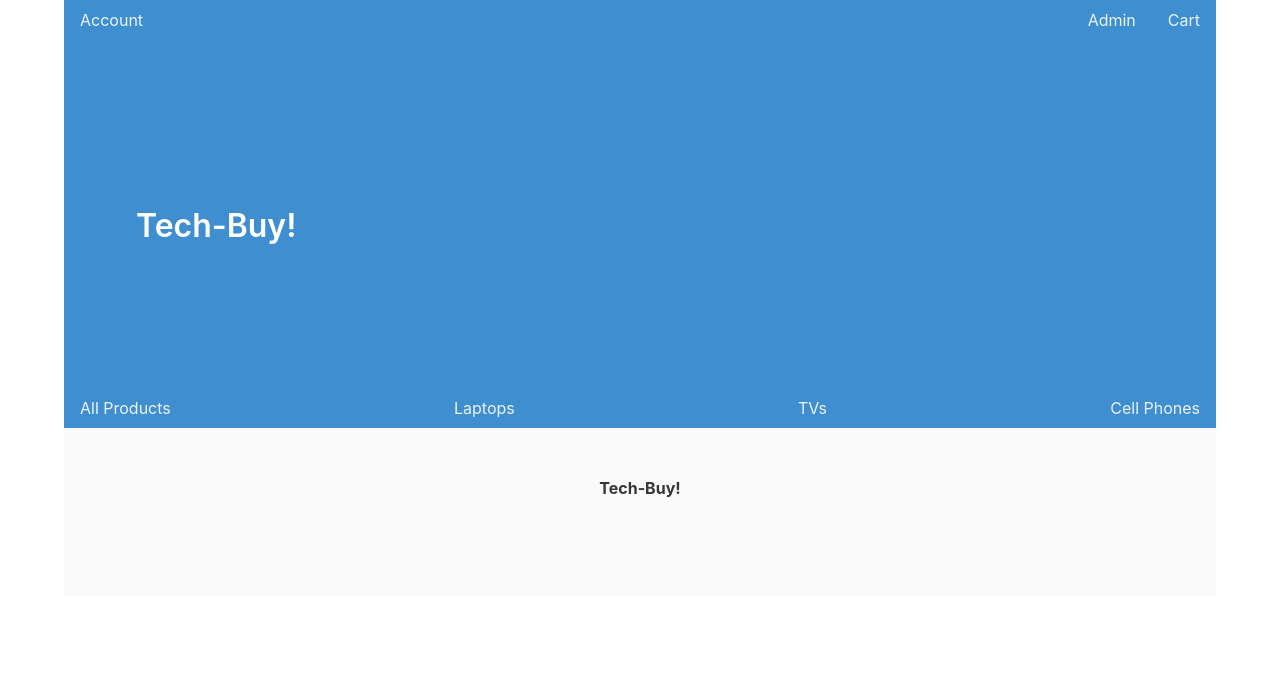
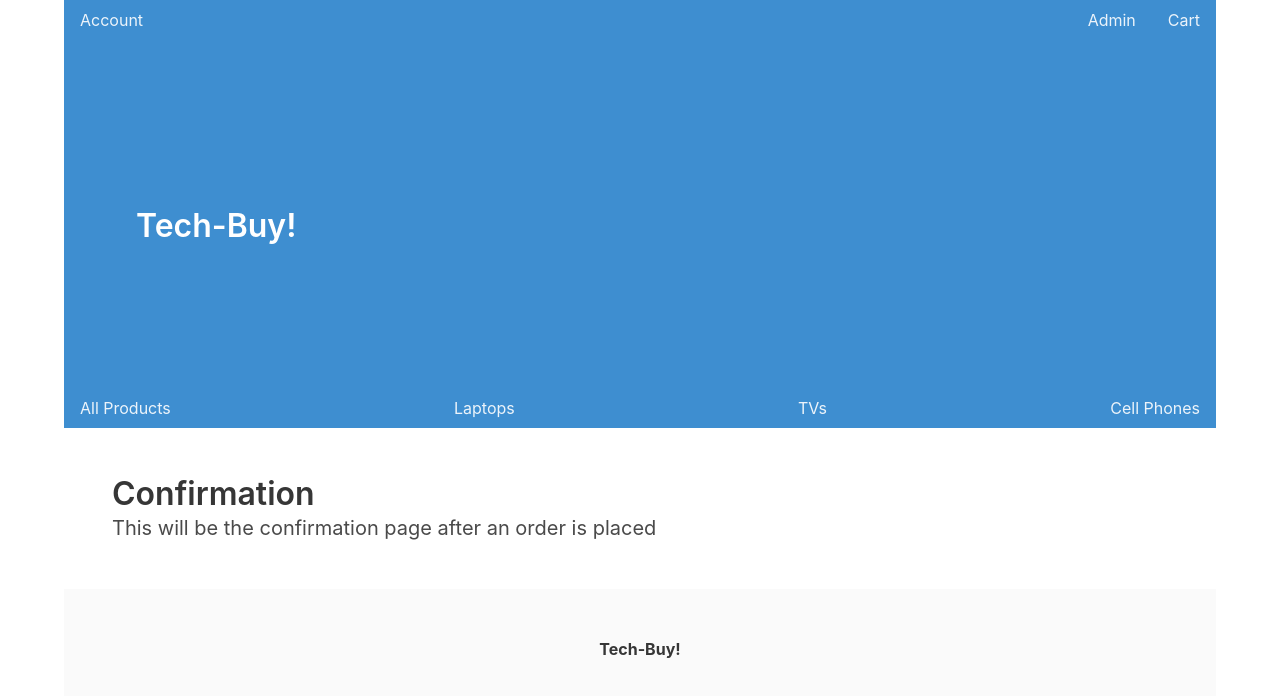
Before and after one commit to Pikachus-ThunderBolts/grace-shopper, a React (Create React App) app in the folder front-end/: page /confirmation in a window 1280 px wide. Shown: the top 696 px of the page. Built offline with nearby package versions, Linux system fonts and the light colour scheme.

Commit message:
added new components

```diff
--- a/front-end/src/App.js
+++ b/front-end/src/App.js
@@ -9,6 +9,10 @@ import Cart from "./components/Cart";
 import Profile from "./components/Profile";
 import Account from "./components/Account";
 import Admin from "./components/Admin";
+import AdminProfile from "./components/AdminProfile";
+import Confirmation from "./components/Confirmation";
+import Checkout from "./components/Checkout";
+import ProductDetail from "./components/ProductDetail";
 
 const App = () => {
   return (
@@ -42,11 +46,20 @@ const App = () => {
           <Route path="/products">
             <Products></Products>
           </Route>
+          <Route path="/productdetail">
+            <ProductDetail></ProductDetail>
+          </Route>
           <Route path="/laptops">
             <Laptops></Laptops>
           </Route>
           <Route path="/cart">
             <Cart></Cart>
+          </Route>
+          <Route path="/checkout">
+            <Checkout></Checkout>
+          </Route>
+          <Route path="/confirmation">
+            <Confirmation></Confirmation>
           </Route>
 
           <Route path="/profile">
@@ -65,6 +78,9 @@ const App = () => {
           <Route path="/admin">
             <Admin></Admin>
           </Route>
+          <Route path="/adminprofile">
+            <AdminProfile></AdminProfile>
+          </Route>
         </Switch>
         <footer class="footer">
           <div class="content has-text-centered">
--- /dev/null
+++ b/front-end/src/components/AdminProfile.js
@@ -0,0 +1,14 @@
+const AdminProfile = () => {
+  return (
+    <>
+      <section class="section">
+        <h1 class="title">Admin Profile</h1>
+        <h2 class="subtitle">
+          This is where admin users will see their profile.
+        </h2>
+      </section>
+    </>
+  );
+};
+
+export default AdminProfile;
--- /dev/null
+++ b/front-end/src/components/Checkout.js
@@ -0,0 +1,12 @@
+const Checkout = () => {
+  return (
+    <>
+      <section class="section">
+        <h1 class="title">Checkout</h1>
+        <h2 class="subtitle">This will be the checkout page</h2>
+      </section>
+    </>
+  );
+};
+
+export default Checkout;
--- /dev/null
+++ b/front-end/src/components/Confirmation.js
@@ -0,0 +1,14 @@
+const Confirmation = () => {
+  return (
+    <>
+      <section class="section">
+        <h1 class="title">Confirmation</h1>
+        <h2 class="subtitle">
+          This will be the confirmation page after an order is placed
+        </h2>
+      </section>
+    </>
+  );
+};
+
+export default Confirmation;
--- /dev/null
+++ b/front-end/src/components/ProductDetail.js
@@ -0,0 +1,12 @@
+const ProductDetail = () => {
+  return (
+    <>
+      <section class="section">
+        <h1 class="title">Product Detail</h1>
+        <h2 class="subtitle">This will be the product detail page</h2>
+      </section>
+    </>
+  );
+};
+
+export default ProductDetail;
```
